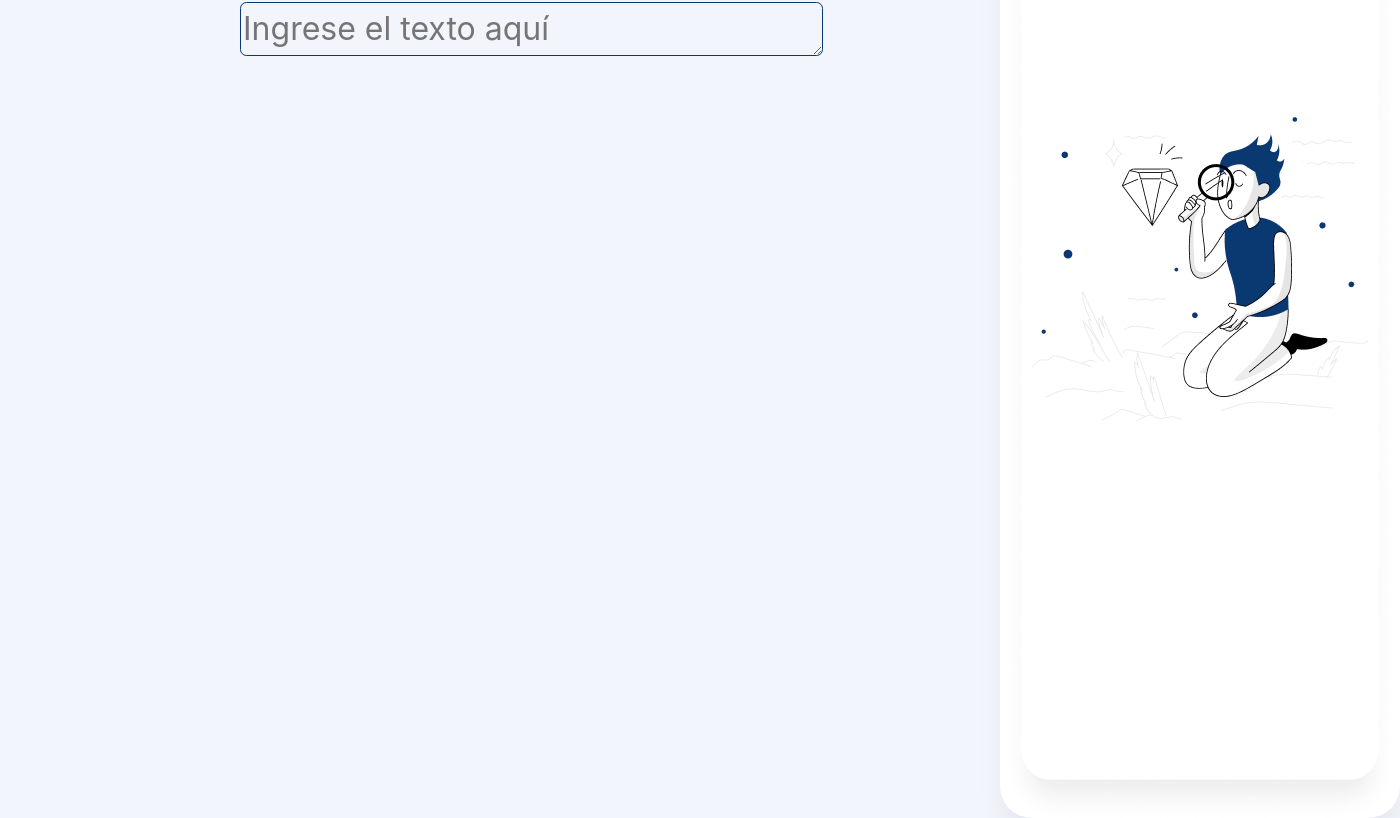
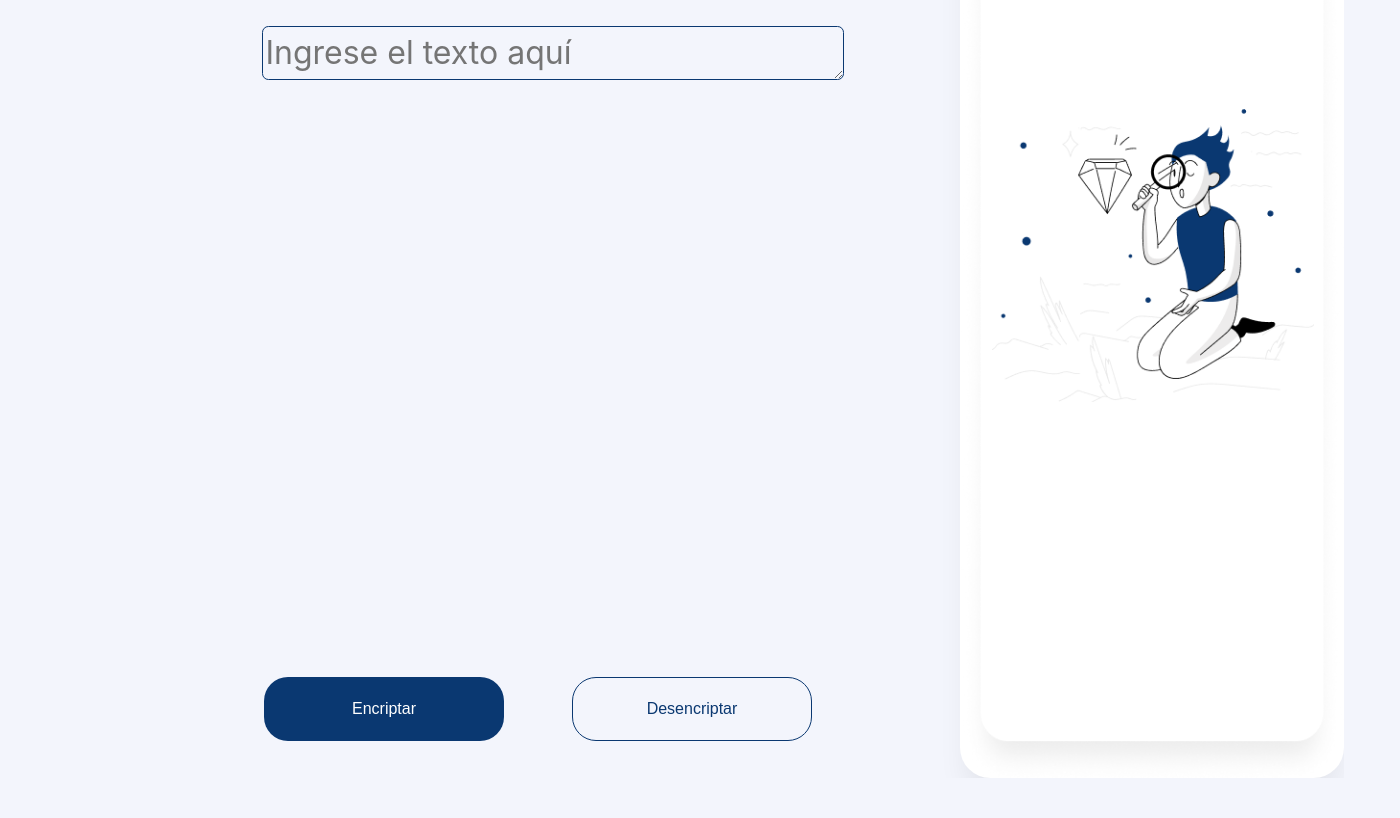
Before and after one commit to MaitenBlanc/Challenge-1.Encriptador-de-textos, a plain HTML site: page index.html in a window 1280 px wide. Shown: the part 166-984 px from the top of the page, 1400 px wide, since content can reach past the window. After the commit the page ends 944 px from the top, so only its background shows below. Drawn offline with Linux system fonts and the light colour scheme.

Commit message:
cambios de px a em y agregué botones

```diff
--- a/CSS/nav.css
+++ b/CSS/nav.css
@@ -18,7 +18,7 @@ body {
 .campo {
 
     display: grid;
-    /* align-items: center; */
+    align-items: center;
     margin-top: 3em;
     border: none;
     grid-column: 1;
@@ -32,30 +32,29 @@ body {
     display: flex;
     flex-direction: column;
     align-items: flex-start;
-    padding: 0px;
-    gap: 16px;
+    gap: 1em;
 
     position: absolute;
-    width: 336px;
-    height: 122px;
-    left: 1032px;
-    top: 619px;
+    width: 20.5em;
+    height: 7.3em;
+    left: 61.2em;
+    top: 37em;
 }
 
 .rectangulo {
     position: absolute;
-    width: 400px;
-    height: 944px;
-    left: 1000px;
-    top: 40px;
+    width: 24em;
+    height: 56.6em;
+    left: 60em;
+    top: 2.4em;
 
     /* White */
 
     background: #FFFFFF;
     /* shadow */
 
-    box-shadow: 0px 24px 32px -8px rgba(0, 0, 0, 0.08);
-    border-radius: 32px;
+    box-shadow: 0em 1.5em 1.9em -0.5em rgba(0, 0, 0, 0.08);
+    border-radius: 1.9em;
 }
 
 .area-texto {
@@ -66,16 +65,16 @@ body {
     border-radius: 0.2em;
     border: 0.05em solid #0A3871;
     position: absolute;
-    width: 577px;
-    height: 48px;
-    left: 240px;
-    top: 168px;
+    width: 18em;
+    height:1.5em;
+    left: 8.2em;
+    top: 6em;
     outline: none;
 
     font-family: 'Inter';
     font-style: normal;
     font-weight: 400;
-    font-size: 32px;
+    font-size: 2em;
     line-height: 150%;
 
     color: #0A3871;
@@ -83,8 +82,32 @@ body {
 
 .munieco {
     position: absolute;
-    width: 336px;
-    height: 304px;
-    left: 1032px;
-    top: 283px;
+    width: 20.1em;
+    height: 18.3em;
+    left: 62em;
+    top: 17.2em;
 }
+
+.botones {
+    .encriptar, .desencriptar {
+        width: 15em;
+        height: 4em;
+        background: #0A3871;
+        color: white;
+        border-radius: 1.5em;
+        border: none;
+        position: relative;
+        margin-left: 16.5em;
+        margin-top: 40em;
+        cursor: pointer;
+
+        font-size: 1em;
+    }
+
+    .desencriptar {
+        background: transparent;
+        color: #0A3871;
+        border: 0.1em solid #0A3871;
+        margin-left: 4em;
+    }
+}
--- a/index.html
+++ b/index.html
@@ -24,9 +24,16 @@
         <img class="munieco" src="CSS/img/Muñecomuñeco.png" alt="Muñeco observando con una lupa">
     </div>
 
+    <div class="botones">
+        <button class="encriptar" type="button">Encriptar</button>
+        <button class="desencriptar" type="button">Desencriptar</button>
+    </div>
+
     <!-- <div class="area-encriptada">
 
     </div> -->
+
+
 
 
 </body>
```
